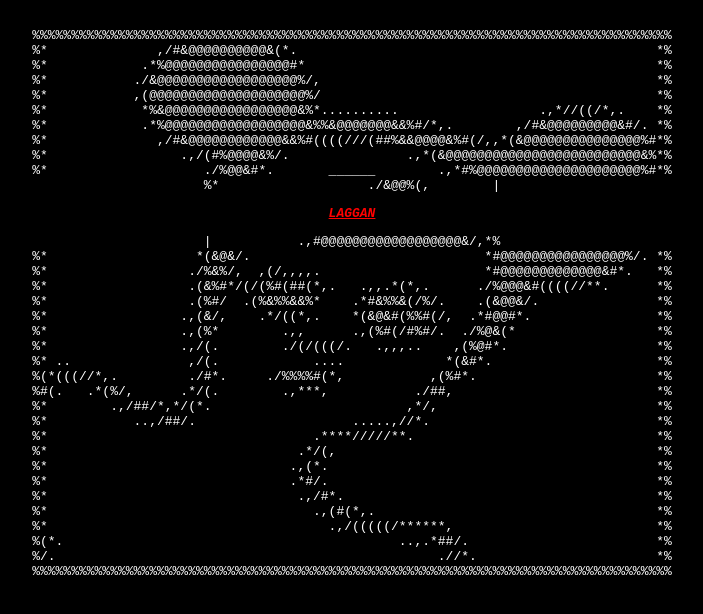
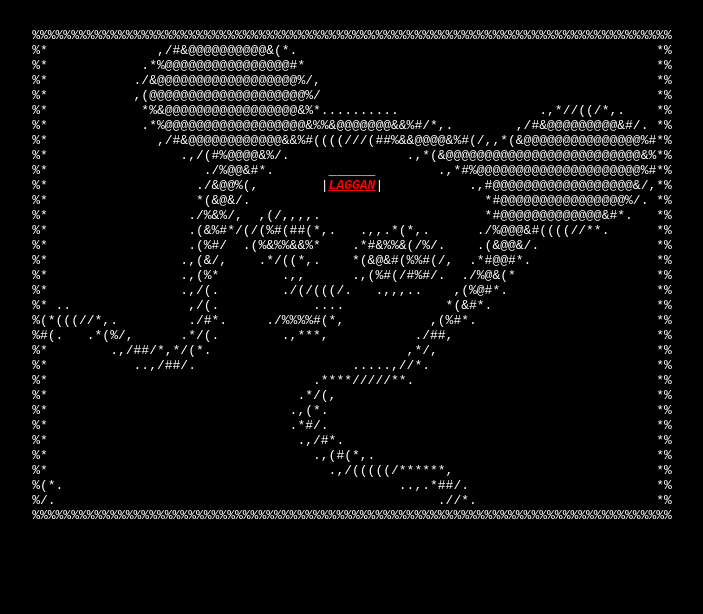
Before and after one commit to Laggan-Gang/Lagganstuff, a plain HTML site: page index.html in a window 1280 px wide. Shown: the whole page, without its empty margins (288-991 px from the left). Drawn offline with Linux system fonts and the light colour scheme.

Commit message:
Update index.html

```diff
--- a/index.html
+++ b/index.html
@@ -24,7 +24,7 @@
 %*              ,/#&@@@@@@@@@@@@&&%#((((///(##%&&@@@@&%#(/,,*(&@@@@@@@@@@@@@@@%#*%
 %*                 .,/(#%@@@@&%/.               .,*(&@@@@@@@@@@@@@@@@@@@@@@@@@&%*%
 %*                    ./%@@&#*.       ______        .,*#%@@@@@@@@@@@@@@@@@@@@@%#*%
-%*                   ./&@@%(,        |<p style="color:red;"><i><u><b>LAGGAN</b></u></i></p>|           .,#@@@@@@@@@@@@@@@@@@&/,*%
+%*                   ./&@@%(,        |<span style="color:red;"><i><u><b>LAGGAN</b></u></i></span>|           .,#@@@@@@@@@@@@@@@@@@&/,*%
 %*                   *(&@&/.                              *#@@@@@@@@@@@@@@@@%/. *%
 %*                  ./%&%/,  ,(/,,,,.                     *#@@@@@@@@@@@@@&#*.   *%
 %*                  .(&%#*/(/(%#(##(*,.   .,,.*(*,.      ./%@@@&#((((//**.      *%
```
